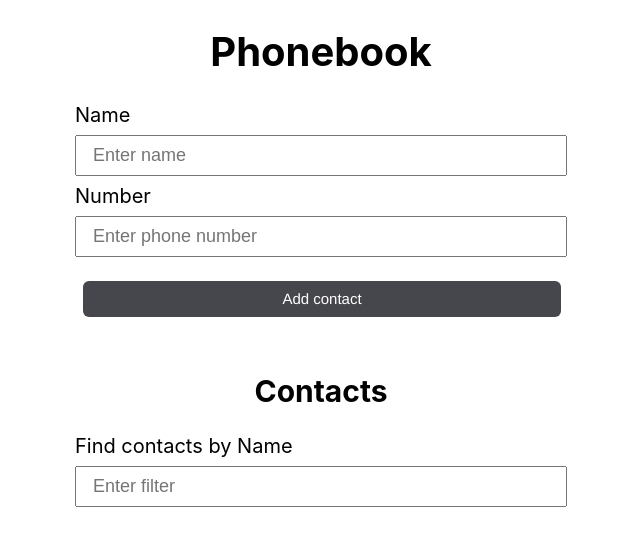
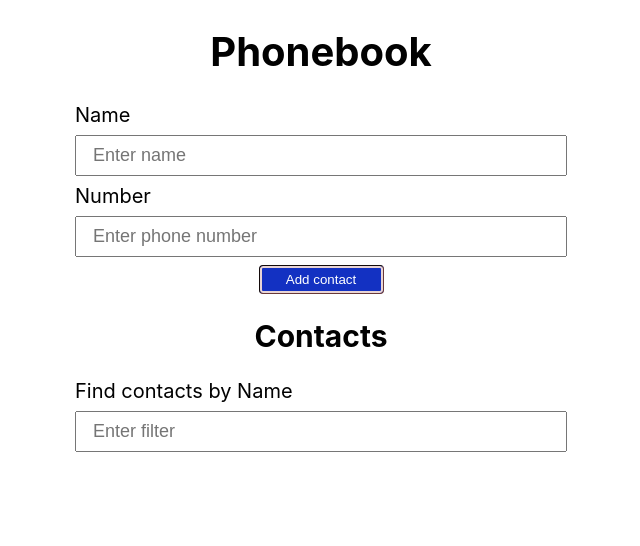
Before and after one commit to Reuelle/goit-react-hw-06-phonebook, a React (Create React App) app: page / in a window 1280 px wide. Shown: the top 546 px of the page, without its empty margins (319-959 px from the left). Built offline with nearby package versions, Linux system fonts and the light colour scheme.

Commit message:
update
contactForm.module.css

```diff
--- a/src/components/ContactForm/ContactForm.module.css
+++ b/src/components/ContactForm/ContactForm.module.css
@@ -15,26 +15,20 @@
   }
 
   .formBtn {
-    margin-top: 1rem;
-    margin-bottom: 2rem;
-    background-color: rgba(23, 26, 32, 0.8);
-    border: none;
-    border-radius: 6px;
-    color: #fff;
-    flex-grow: 1;
-    font-family: SFProText-Regular, Helvetica, Arial, sans-serif;
-    font-size: 15px;
-    height: 36px;
-    line-height: 20px;
-    margin-left: 8px;
-    margin-right: 6px;
-    min-width: 185px;
-    padding: 0 16px 0 16px;
+    width: 125px;
+    padding: 6px;
+    background: rgb(19, 49, 194);
     color: white;
+    border: inset 0.5px #683838;
+    border-radius: 4px;
     cursor: pointer;
+    transition: background-color 0.3s;
+    box-shadow: inset 0 0 0 2px #e9d5d5;
+    margin: 0 auto;
+
   }
 
   .formBtn:hover {
-    background-color: rgba(23, 26, 32, 1);
+    background-color: rgba(12,151,194);
     cursor: pointer;
   }
```
